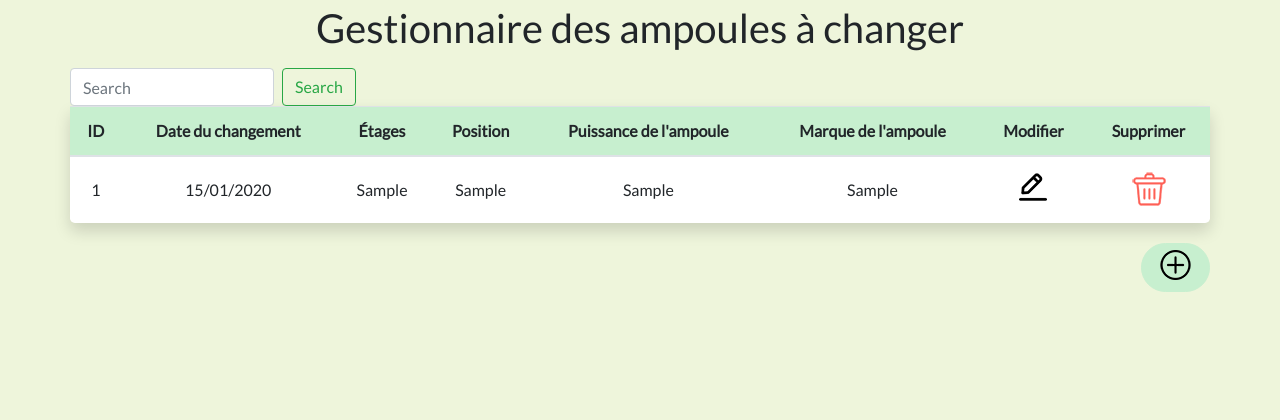
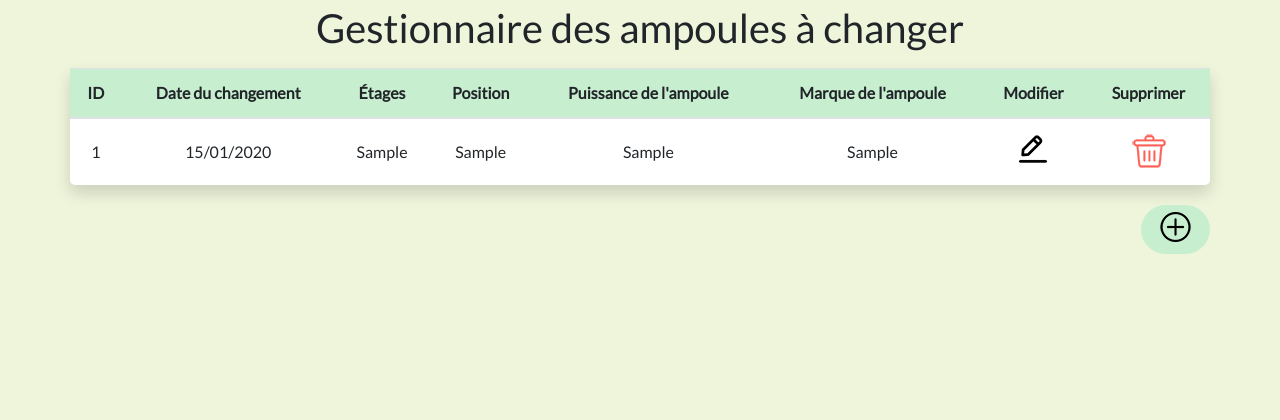
Before and after one commit to lzervini/dashboard_ampoule, a PHP site: page /accueil.php in a window 1280 px wide. Shown: the part 337-757 px from the top of the page. Run offline with PHP 8.4, Linux system fonts and the light colour scheme; the visitor is signed in with stand-in values (Sample User, id 1); tables that the repository leaves empty or names only in its code hold one stand-in row (values such as "Sample post"); some libraries are stand-ins or nearby versions.

Commit message:
Remove search

```diff
--- a/accueil.php
+++ b/accueil.php
@@ -14,6 +14,7 @@ if(empty($_SESSION['username'])){
     <title>Dashboard </title>
     <link href="https://fonts.googleapis.com/css2?family=Lato&display=swap" rel="stylesheet">
     <link rel="stylesheet" href="https://stackpath.bootstrapcdn.com/bootstrap/4.5.0/css/bootstrap.min.css" integrity="sha384-9aIt2nRpC12Uk9gS9baDl411NQApFmC26EwAOH8WgZl5MYYxFfc+NcPb1dKGj7Sk" crossorigin="anonymous">
+    <link rel="stylesheet" href="https://cdnjs.cloudflare.com/ajax/libs/font-awesome/5.9.0/css/all.min.css">
     <link rel="stylesheet" href="style.css">
     <link rel="icon" type="image/ico" href="images/logo.ico" />
 
@@ -37,10 +38,6 @@ if(empty($_SESSION['username'])){
 
     <div class="container-fluid mt-3 ">
         <div class="container">
-            <form class="form-inline my-2 my-lg-0" method="search.php">
-              <input class="form-control mr-sm-2" type="search" placeholder="Search" aria-label="Search" name="query">
-              <button class="btn btn-outline-success my-2 my-sm-0" type="submit">Search</button>
-            </form>
 
     <div class=" responsive-table-line shadow bg-white rounded-lg">
     <table class="table table-hover text-center">
```
